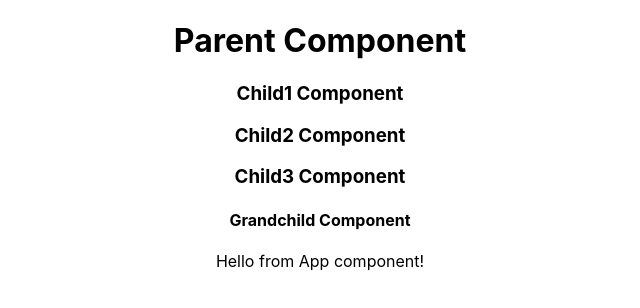
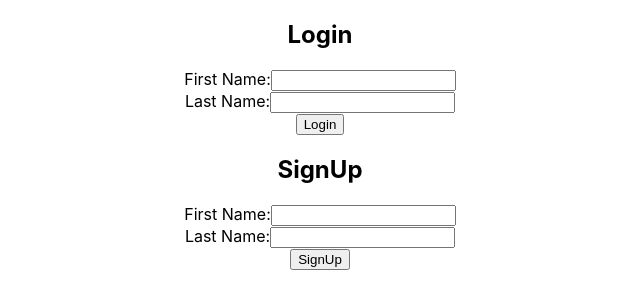
Before and after one commit to HakeemAlavi/typescript-practice, a React (Create React App) app in the folder typescript-practice/: page / in a window 1280 px wide. Shown: the top 308 px of the page, without its empty margins (320-960 px from the left). Built offline with nearby package versions, Linux system fonts and the light colour scheme.

Commit message:
feat: add Login and SignUp

```diff
--- a/typescript-practice/src/App.tsx
+++ b/typescript-practice/src/App.tsx
@@ -1,17 +1,16 @@
-// src/App.tsx
+// App.tsx
 import React from 'react';
 import './App.css';
-import { MessageContextProvider } from './context/MessageContextProvider';
-import Parent from './components/Parent';
+import Login from './components/Login';
+import SignUp from './components/SignUp';
 
-function App() {
+const App: React.FC = () => {
   return (
-    <MessageContextProvider>
-      <div className="App">
-        <Parent />
-      </div>
-    </MessageContextProvider>
+    <div className="App">
+      <Login />
+      <SignUp />
+    </div>
   );
-}
+};
 
 export default App;
--- /dev/null
+++ b/typescript-practice/src/components/Login.tsx
@@ -0,0 +1,41 @@
+// src/components/Login.tsx
+import React, { useState } from 'react';
+
+const Login = () => {
+  const [firstName, setFirstName] = useState('');
+  const [lastName, setLastName] = useState('');
+
+  const handleSubmit = (e: React.FormEvent) => {
+    e.preventDefault();
+    console.log('Login Form Submitted');
+    console.log('First Name:', firstName);
+    console.log('Last Name:', lastName);
+  };
+
+  return (
+    <div>
+      <h2>Login</h2>
+      <form onSubmit={handleSubmit}>
+        <div>
+          <label>First Name:</label>
+          <input
+            type="text"
+            value={firstName}
+            onChange={(e) => setFirstName(e.target.value)}
+          />
+        </div>
+        <div>
+          <label>Last Name:</label>
+          <input
+            type="text"
+            value={lastName}
+            onChange={(e) => setLastName(e.target.value)}
+          />
+        </div>
+        <button type="submit">Login</button>
+      </form>
+    </div>
+  );
+};
+
+export default Login;
--- /dev/null
+++ b/typescript-practice/src/components/SignUp.tsx
@@ -0,0 +1,52 @@
+// src/components/SignUp.tsx
+import React, { useState } from 'react';
+
+const SignUp = () => {
+  const [formData, setFormData] = useState({
+    firstName: '',
+    lastName: '',
+  });
+
+  const handleSubmit = (e: React.FormEvent) => {
+    e.preventDefault();
+    console.log('SignUp Form Submitted');
+    console.log('Form Data:', formData);
+  };
+
+  const handleChange = (e: React.ChangeEvent<HTMLInputElement>) => {
+    const { name, value } = e.target;
+    setFormData({
+      ...formData,
+      [name]: value,
+    });
+  };
+
+  return (
+    <div>
+      <h2>SignUp</h2>
+      <form onSubmit={handleSubmit}>
+        <div>
+          <label>First Name:</label>
+          <input
+            type="text"
+            name="firstName"
+            value={formData.firstName}
+            onChange={handleChange}
+          />
+        </div>
+        <div>
+          <label>Last Name:</label>
+          <input
+            type="text"
+            name="lastName"
+            value={formData.lastName}
+            onChange={handleChange}
+          />
+        </div>
+        <button type="submit">SignUp</button>
+      </form>
+    </div>
+  );
+};
+
+export default SignUp;
```
